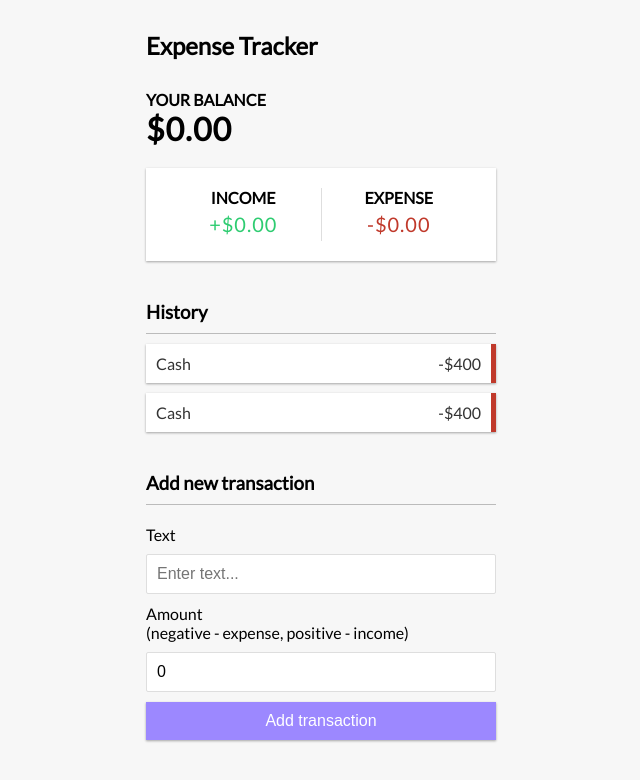
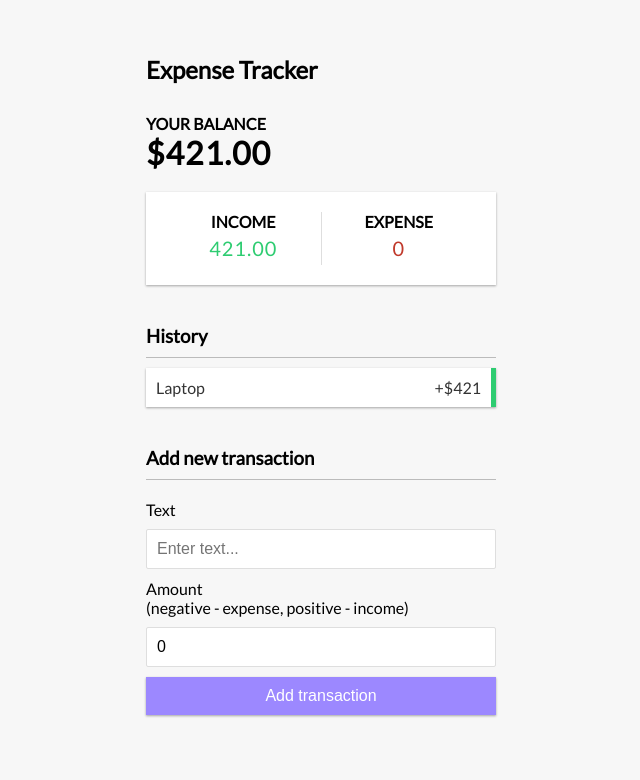
Before and after one commit to Erfan-Asadi/Expense-tracker-React, a React (Create React App) app: page / in a window 1280 px wide. Shown: the top 780 px of the page, without its empty margins (319-959 px from the left). Built offline with nearby package versions, Linux system fonts and the light colour scheme.

Commit message:
complete todo with teacher

```diff
--- a/src/App.css
+++ b/src/App.css
@@ -19,6 +19,7 @@ body {
   min-height: 100vh;
   margin: 0;
   font-family: 'Lato', sans-serif;
+  padding: 30px;
 }
 
 .container {
--- a/src/App.js
+++ b/src/App.js
@@ -1,21 +1,25 @@
 
+import React from 'react';
 import './App.css';
-import { Header } from './components/Header';
+
 import { Balance } from './components/Balance';
 import { IncomeExpenses } from './components/IncomeExpenses';
 import { TransactionList } from './components/TransactionList';
 import { AddTransaction } from './components/AddTransaction';
+
+import {GlobalProvider} from './context/GlobalState';
+
 function App() {
   return (
-    <>
-      <Header />
+    <GlobalProvider>
+      <h2>Expense Tracker</h2>
       <div className='container'>
         <Balance />
         <IncomeExpenses />
         <TransactionList />
         <AddTransaction />
       </div>
-    </>
+    </GlobalProvider>
   );
 }
 
--- a/src/components/AddTransaction.js
+++ b/src/components/AddTransaction.js
@@ -1,13 +1,26 @@
-import React, { useState } from 'react';
+import React, { useState, useContext } from 'react';
+import { GlobalContext } from '../context/GlobalState';
 
 export const AddTransaction = () => {
     const [text, setText] = useState('');
     const [amount, setAmount] = useState(0);
+    const {addTransaction} = useContext(GlobalContext);
+
+    const handleSubmit = (e) => {
+        e.preventDefault();
+
+        const newTransaction = {
+            id: Date.now(),
+            text,
+            amount: +amount
+        };
+        addTransaction(newTransaction);
+    }
 
     return (
         <>
             <h3>Add new transaction</h3>
-            <form>
+            <form onSubmit={handleSubmit}>
                 <div className="form-control">
                     <label htmlFor="text">Text</label>
                     <input type="text" value={text} onChange={(e) => setText(e.target.value)} placeholder="Enter text..." />
--- a/src/components/Balance.js
+++ b/src/components/Balance.js
@@ -1,10 +1,13 @@
-import React from 'react';
+import React, {useContext} from 'react';
+import { GlobalContext } from '../context/GlobalState';
 
 export const Balance = () => {
+  const {transactions} = useContext(GlobalContext);
+  const total = transactions.reduce((acc, item) => acc + item.amount,0).toFixed(2);
   return (
     <div>
         <h4>Your Balance</h4>
-      <h1>$0.00</h1>
+      <h1>${total}</h1>
     </div>
   )
 }
--- a/src/components/Header.js
+++ /dev/null
@@ -1,9 +0,0 @@
-import React from 'react'
-
-export const Header = () => {
-    return (
-        <h2>
-            Expense Tracker
-        </h2>
-    )
-}
--- a/src/components/IncomeExpenses.js
+++ b/src/components/IncomeExpenses.js
@@ -1,15 +1,20 @@
-import React from 'react';
+import React,{useContext} from 'react';
+import { GlobalContext } from '../context/GlobalState';
 
 export const IncomeExpenses = () => {
+    const {transactions} = useContext(GlobalContext);
+    const amounts = transactions.map(transaction => transaction.amount);
+    const income = amounts.filter(item => item > 0).reduce((acc, current) => acc+current,0).toFixed(2);
+    const expense = amounts.filter(item => item <= 0).reduce((acc, current) => acc+current,0).toFixed(2);
     return (
         <div className="inc-exp-container">
             <div>
                 <h4>Income</h4>
-                <p className="money plus">+$0.00</p>
+                <p className="money plus">{income}</p>
             </div>
             <div>
                 <h4>Expense</h4>
-                <p className="money minus">-$0.00</p>
+                <p className="money minus">{-expense}</p>
             </div>
         </div>
     )
--- a/src/components/Transaction.js
+++ b/src/components/Transaction.js
@@ -1,9 +1,13 @@
-import React from 'react'
+import React, { useContext } from 'react';
+import { GlobalContext } from '../context/GlobalState';
 
-export const Transaction = () => {
+export const Transaction = ({ transaction }) => {
+    const { deleteTransaction } = useContext(GlobalContext);
+
     return (
-        <li className="minus">
-            Cash <span>-$400</span><button className="delete-btn">x</button>
+        <li className={transaction.amount < 0 ? 'minus' : 'plus'}>
+            {transaction.text} <span>{transaction.amount < 0 ? `-$${-transaction.amount}` : `+$${transaction.amount}`}</span>
+            <button className="delete-btn" onClick={() => deleteTransaction(transaction.id)}>x</button>
         </li>
     )
 }
--- a/src/components/TransactionList.js
+++ b/src/components/TransactionList.js
@@ -1,12 +1,18 @@
-import React from 'react';
+import React, { useContext } from 'react';
+import { GlobalContext } from '../context/GlobalState';
 import { Transaction } from './Transaction';
+
 export const TransactionList = () => {
+    const {transactions} = useContext(GlobalContext);
+
     return (
         <>
             <h3>History</h3>
             <ul id="list" className="list">
-                <Transaction />
-                <Transaction />
+                {transactions.map(item => {
+                    return <Transaction key={item.id} transaction={item}/>
+                })}
+
             </ul>
         </>
     )
--- /dev/null
+++ b/src/context/AppReducer.js
@@ -0,0 +1,16 @@
+export default  (state, action) => {
+    switch (action.type) {
+        case 'DELETE_TRANSACTION':
+            return {
+                ...state,
+                transactions: state.transactions.filter(item => item.id !== action.payload)
+            };
+        case 'ADD_TRANSACTION':
+        return {
+            ...state,
+            transactions: [action.payload, ...state.transactions]
+        }
+        default:
+        return state;
+    }
+}
--- /dev/null
+++ b/src/context/GlobalState.js
@@ -0,0 +1,42 @@
+import { React, createContext, useReducer } from 'react';
+import AppReducer from './AppReducer';
+
+// Initial State
+const initialState = {
+    transactions: [
+        { id: 1, text: 'Laptop', amount: 421 },
+    ]
+}
+
+// Create Context
+export const GlobalContext = createContext(initialState);
+
+// Provider component
+export const GlobalProvider = ({ children }) => {
+    const [state, dispatch] = useReducer(AppReducer, initialState);
+
+    // Actions
+    const deleteTransaction = (id) => {
+        dispatch({
+            type: 'DELETE_TRANSACTION',
+            payload: id
+        })
+    }
+    const addTransaction = (transaction) => {
+        dispatch({
+            type: 'ADD_TRANSACTION',
+            payload: transaction
+        })
+
+    }
+
+    return (
+        <GlobalContext.Provider value={{
+            transactions: state.transactions,
+            deleteTransaction,
+            addTransaction
+        }}>
+            {children}
+        </GlobalContext.Provider>
+    )
+}
```
